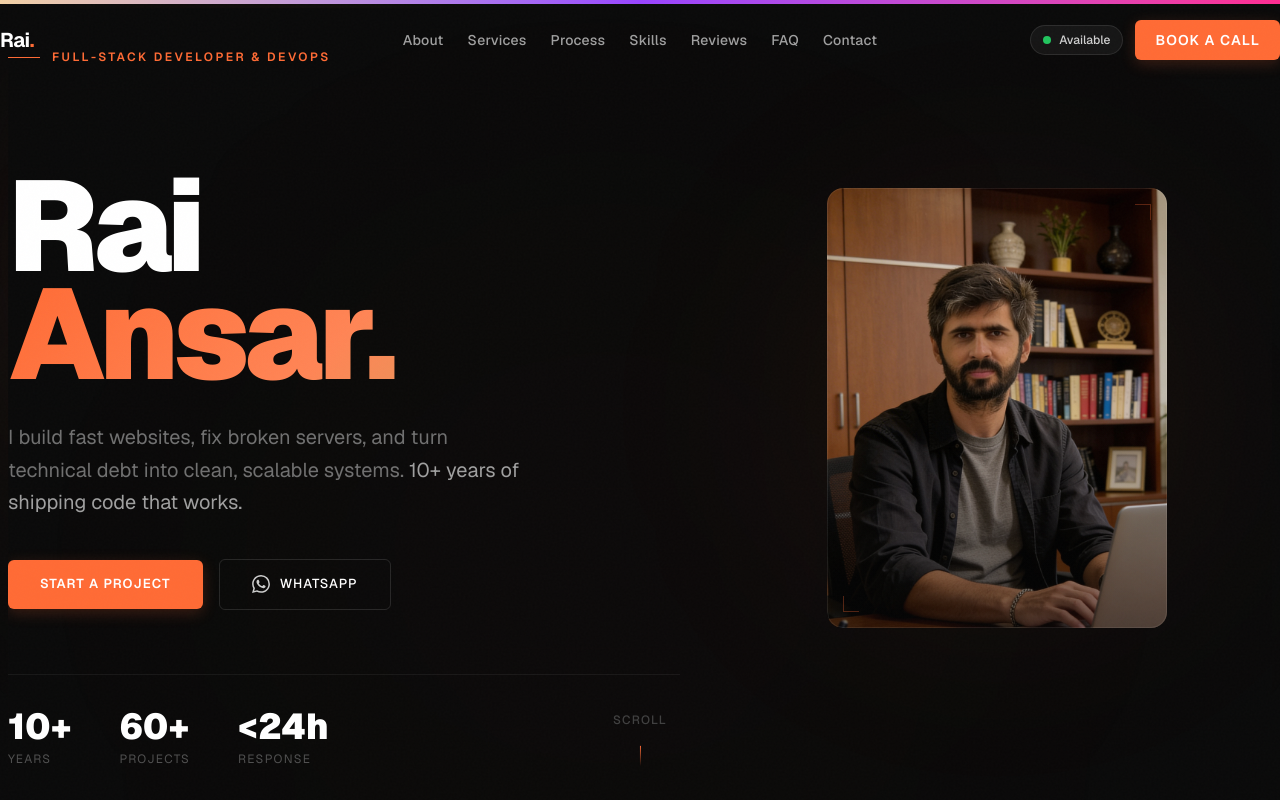
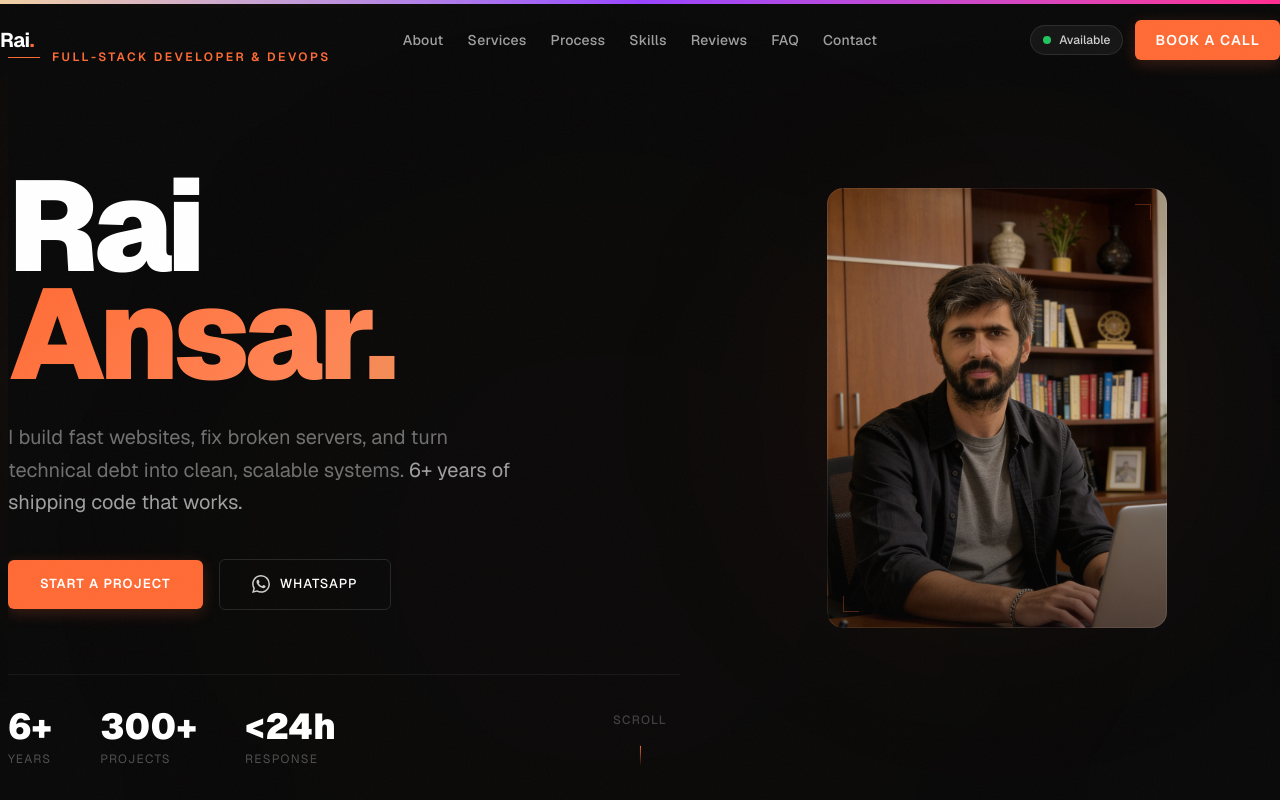
Before and after one commit to RaiAnsar/RaiAnsar, a Next.js app: page / in a window 1280 px wide. Shown: the top 800 px of the page. Built offline with nearby package versions, Linux system fonts and the light colour scheme.

Commit message:
fix: correct stats to 6+ years and 300+ projects

```diff
--- a/src/components/sections/Hero.tsx
+++ b/src/components/sections/Hero.tsx
@@ -95,7 +95,7 @@ export function Hero() {
               I build fast websites, fix broken servers, and turn technical debt
               into clean, scalable systems.{' '}
               <span className="text-[#a0a0a0]">
-                10+ years of shipping code that works.
+                6+ years of shipping code that works.
               </span>
             </motion.p>
 
@@ -151,8 +151,8 @@ export function Hero() {
               aria-label="Statistics"
             >
               {[
-                { value: '10+', label: 'Years' },
-                { value: '60+', label: 'Projects' },
+                { value: '6+', label: 'Years' },
+                { value: '300+', label: 'Projects' },
                 { value: '<24h', label: 'Response' },
               ].map((stat, i) => (
                 <Magnetic key={stat.label} strength={0.15}>
```
